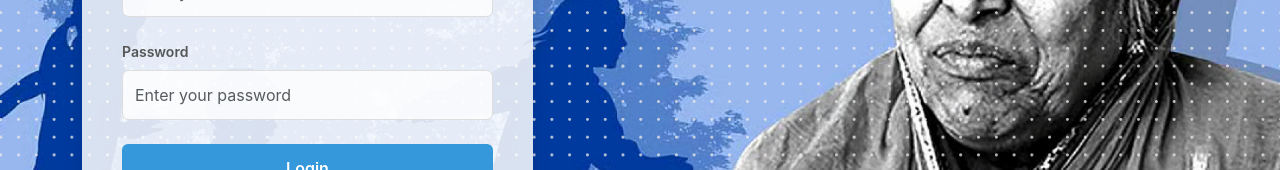
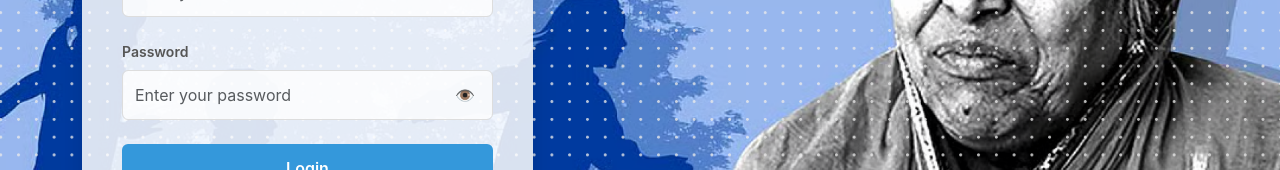
Before and after one commit to PranavBhoite/volunteer-system, a React (Create React App) app in the folder registration-model/: page /login in a window 1280 px wide. Shown: the part 334-504 px from the top of the page. Built offline with nearby package versions, Linux system fonts and the light colour scheme.

Commit message:
fixed bug

```diff
--- a/registration-model/src/components/Authentication/Volunteer/Login.jsx
+++ b/registration-model/src/components/Authentication/Volunteer/Login.jsx
@@ -1,3 +1,147 @@
+// import React, { useState } from "react";
+// import { Form, Button, Container, Row, Col, Alert } from "react-bootstrap";
+// import axios from "axios";
+// import { useNavigate, Link } from "react-router-dom";
+
+// const Login = () => {
+//   const [formData, setFormData] = useState({ email: "", password: "" });
+//   const [error, setError] = useState("");
+//   const [rememberMe, setRememberMe] = useState(false);
+//   const navigate = useNavigate();
+
+//   const handleChange = (e) => {
+//     const { name, value } = e.target;
+//     setFormData((prev) => ({ ...prev, [name]: value }));
+//     setError("");
+//   };
+
+//   const handleSubmit = async (e) => {
+//     e.preventDefault();
+
+//     if (!formData.email || !formData.password) {
+//       setError("Both email and password are required.");
+//       return;
+//     }
+
+//     try {
+//       const res = await axios.post("http://localhost:5000/api/auth/login", formData);
+//       alert(res.data.message);
+
+//       // Store user ID locally (using localStorage or sessionStorage based on rememberMe)
+//       if (rememberMe) {
+//         localStorage.setItem("userId", res.data.userId);
+//       } else {
+//         sessionStorage.setItem("userId", res.data.userId);
+//       }
+
+//       // Navigate to dashboard
+//       navigate(`/dashboard/${res.data.userId}`);
+//     } catch (err) {
+//       setError(err.response?.data?.message || "Login failed");
+//     }
+//   };
+
+//   return (
+//     <div style={{
+//       backgroundImage: "url('/images/Login.png')", // Replace with your image path
+//       backgroundSize: "cover",
+//       backgroundPosition: "center",
+//       minHeight: "100vh",
+//       display: "flex",
+//       alignItems: "center"
+//     }}>
+//       <Container>
+//         <Row>
+//           <Col md={6} lg={5}>
+//             <div style={{
+//               backgroundColor: "rgba(255, 255, 255, 0.85)",
+//               padding: "2.5rem",
+//               borderRadius: "10px",
+//               boxShadow: "0 4px 20px rgba(0, 0, 0, 0.1)"
+//             }}>
+//               <h2 className="mb-4" style={{ color: "#2c3e50", fontWeight: "bold" }}>Account Login</h2>
+
+//               {error && <Alert variant="danger" className="text-center">{error}</Alert>}
+
+//               <Form onSubmit={handleSubmit}>
+//                 <Form.Group className="mb-4">
+//                   <Form.Label style={{ fontWeight: "600", color: "#555" }}>Email Address</Form.Label>
+//                   <Form.Control
+//                     type="email"
+//                     placeholder="Enter your email"
+//                     name="email"
+//                     value={formData.email}
+//                     onChange={handleChange}
+//                     style={{
+//                       padding: "12px",
+//                       borderRadius: "6px",
+//                       border: "1px solid #ddd",
+//                       backgroundColor: "rgba(255, 255, 255, 0.8)"
+//                     }}
+//                   />
+//                 </Form.Group>
+
+//                 <Form.Group className="mb-4">
+//                   <Form.Label style={{ fontWeight: "600", color: "#555" }}>Password</Form.Label>
+//                   <Form.Control
+//                     type="password"
+//                     placeholder="Enter your password"
+//                     name="password"
+//                     value={formData.password}
+//                     onChange={handleChange}
+//                     style={{
+//                       padding: "12px",
+//                       borderRadius: "6px",
+//                       border: "1px solid #ddd",
+//                       backgroundColor: "rgba(255, 255, 255, 0.8)"
+//                     }}
+//                   />
+//                 </Form.Group>
+
+//                 {/* <div className="d-flex justify-content-between align-items-center mb-4">
+//                   <FormCheck>
+//                     <FormCheck.Input
+//                       type="checkbox"
+//                       id="rememberMe"
+//                       checked={rememberMe}
+//                       onChange={(e) => setRememberMe(e.target.checked)}
+//                     />
+//                     <FormCheck.Label htmlFor="rememberMe" style={{ color: "#555" }}>Remember Me</FormCheck.Label>
+//                   </FormCheck>
+//                   <Link to="/forgot-password" style={{ color: "#3498db", textDecoration: "none" }}>Forgot Password?</Link>
+//                 </div> */}
+
+//                 <Button
+//                   variant="primary"
+//                   type="submit"
+//                   style={{
+//                     width: "100%",
+//                     padding: "12px",
+//                     borderRadius: "6px",
+//                     backgroundColor: "#3498db",
+//                     border: "none",
+//                     fontWeight: "600",
+//                     fontSize: "1rem"
+//                   }}
+//                 >
+//                   Login
+//                 </Button>
+//               </Form>
+
+//               <p className="mt-4 text-center" style={{ color: "#666" }}>
+//                 Don't have an account? <Link to="/Registration" style={{ color: "#3498db", textDecoration: "none" }}>Register</Link>
+//               </p>
+//             </div>
+//           </Col>
+//         </Row>
+//       </Container>
+//     </div>
+//   );
+// };
+
+// export default Login;
+
+
 import React, { useState } from "react";
 import { Form, Button, Container, Row, Col, Alert } from "react-bootstrap";
 import axios from "axios";
@@ -7,6 +151,7 @@
   const [formData, setFormData] = useState({ email: "", password: "" });
   const [error, setError] = useState("");
   const [rememberMe, setRememberMe] = useState(false);
+  const [showPassword, setShowPassword] = useState(false);
   const navigate = useNavigate();
 
   const handleChange = (e) => {
@@ -83,19 +228,39 @@
 
                 <Form.Group className="mb-4">
                   <Form.Label style={{ fontWeight: "600", color: "#555" }}>Password</Form.Label>
+                  <div style={{ position: "relative" }}>
                     <Form.Control
-                    type="password"
+                      type={showPassword ? "text" : "password"}
                       placeholder="Enter your password"
                       name="password"
                       value={formData.password}
                       onChange={handleChange}
                       style={{
                         padding: "12px",
+                        paddingRight: "45px",
                         borderRadius: "6px",
                         border: "1px solid #ddd",
                         backgroundColor: "rgba(255, 255, 255, 0.8)"
                       }}
                     />
+                    <button
+                      type="button"
+                      onClick={() => setShowPassword(!showPassword)}
+                      style={{
+                        position: "absolute",
+                        right: "12px",
+                        top: "50%",
+                        transform: "translateY(-50%)",
+                        background: "none",
+                        border: "none",
+                        cursor: "pointer",
+                        color: "#666",
+                        fontSize: "16px"
+                      }}
+                    >
+                      {showPassword ? "👁️" : "👁️"}
+                    </button>
+                  </div>
                 </Form.Group>
 
                 {/* <div className="d-flex justify-content-between align-items-center mb-4">
--- a/registration-model/src/components/Features/VolunteerDashboard/Layouts/VirtualIDCard.jsx
+++ b/registration-model/src/components/Features/VolunteerDashboard/Layouts/VirtualIDCard.jsx
@@ -153,7 +153,7 @@
                   position: "relative",
                   cursor: "pointer",
                   borderRadius: "0.5rem",
-                  border: "5px solid #4B0082", // Indigo, matching TMGF 'T' letter darkness
+                  border: "5px solid #2D9CDB", // Indigo, matching TMGF 'T' letter darkness
                   background: "white",
                 }}
                 className="virtual-card-container"
@@ -163,7 +163,7 @@
                   id="virtual-id-front"
                   className="p-3 border-0"
                   style={{
-                    color: "#000080",
+                    color: "#0e4b73",
                     width: "100%",
                     height: "100%",
                     position: "absolute",
@@ -223,7 +223,7 @@
                     backfaceVisibility: "hidden",
                     transform: "rotateY(180deg)",
                     borderRadius: "0.5rem",
-                    color: "#000080",
+                    color: "#0e4b73",
                     background: "white",
                   }}
                 >
```
Lines whose indentation alone changed are shown as unchanged.
